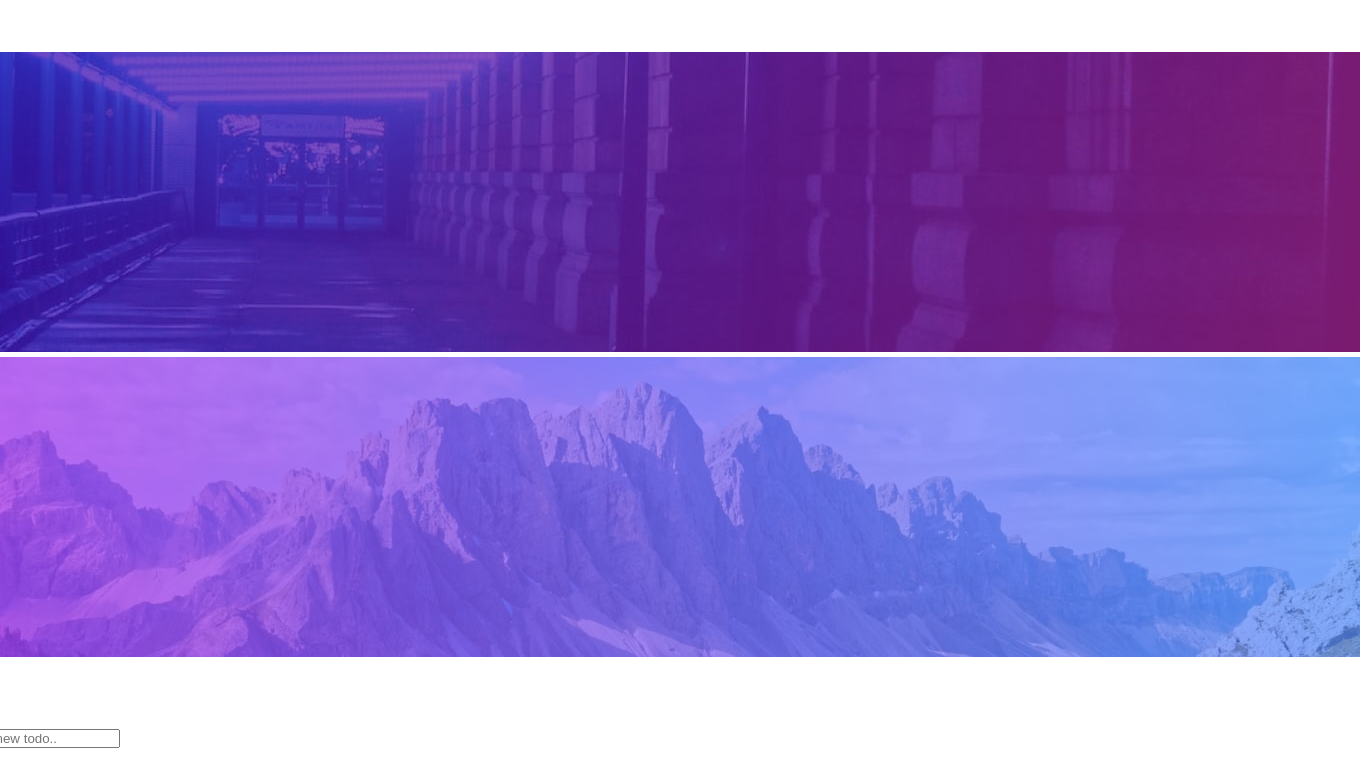
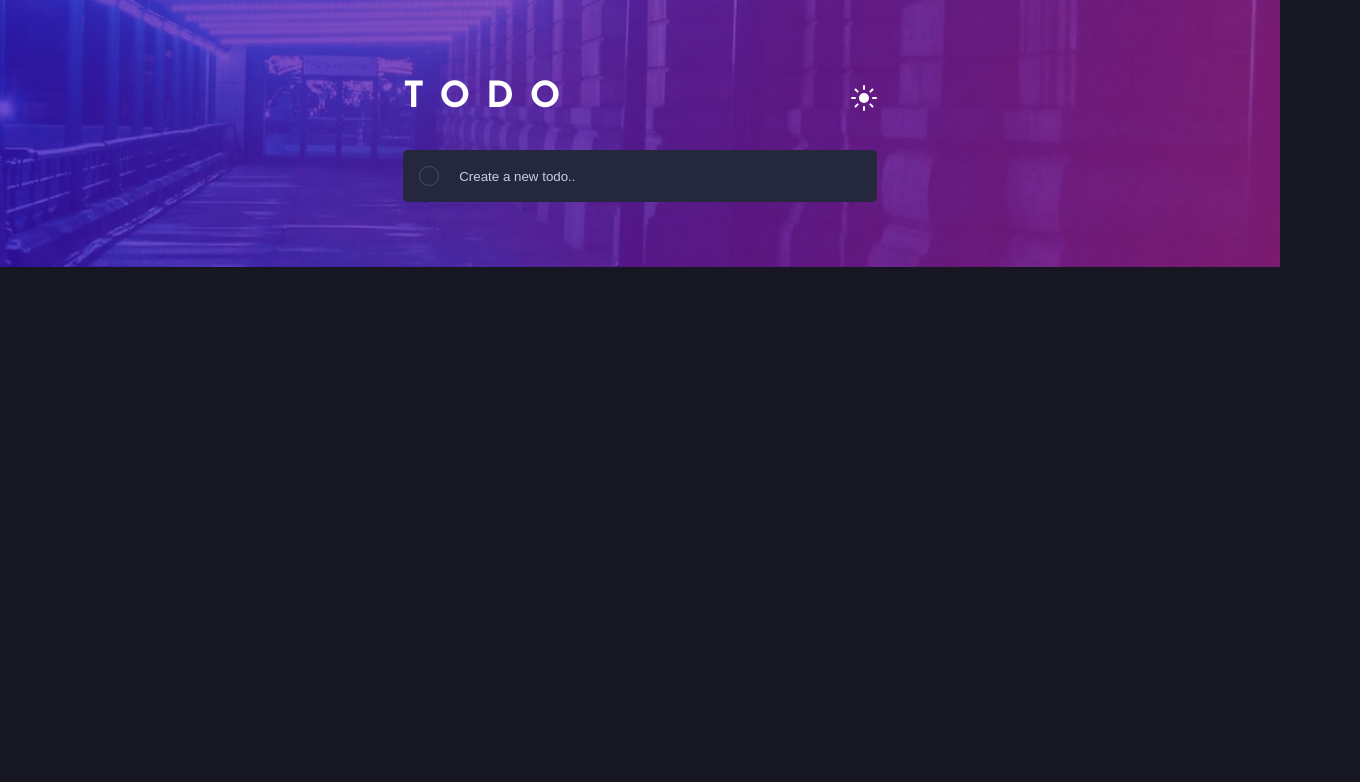
Before and after one commit to akaahl/todo-list-app, a plain HTML site: page index.html in a window 1280 px wide. Shown: the whole page, 1360 px wide, since content can reach past the window. Drawn offline with nearby package versions, Linux system fonts and the light colour scheme.

Commit message:
Second commit

```diff
--- a/index.html
+++ b/index.html
@@ -12,17 +12,17 @@
   <title>Todo app</title>
 </head>
 <body>
+  <header>
+    <img src="images/bg-desktop-dark.jpg" class="desktop-img" alt="background-img">
+    <img src="images/bg-desktop-light.jpg" class="mobile-img" alt="background-img">
+  </header>
+
   <main class="main-container">
-    <div class="img-background">
-      <img src="images/bg-desktop-dark.jpg" class="desktop-img" alt="background-img">
-      <img src="images/bg-desktop-light.jpg" class="mobile-img" alt="background-img">
-    </div>
-
-    <header>
+    <div class="header-section">
       <h1>Todo</h1>
       <img src="images/icon-sun.svg" class="day-mode" alt="color-mode-logo">
-      <img src="images/icon-moon.svg" alt="color-mode-logo">
-    </header>
+      <img src="images/icon-moon.svg" class="night-mode" alt="color-mode-logo">
+    </div>
 
     <div class="create-list">
       <input type="radio" name="radio" id="create-list-radio">
--- a/styles.css
+++ b/styles.css
@@ -27,10 +27,95 @@
 }
 
 body {
+  /* width: 100vw; */
   height: 100vh;
+  font-family: "Josefin Sans", sans-serif;
+  font-size: 18px;
+  background: var(--very-dark-blue);
+}
+
+header {
+  width: 100%;
+  height: auto;
+}
+
+header .desktop-img {
+  width: 100%;
+  height: 100%;
+  object-fit: cover;
+}
+
+header .mobile-img {
+  display: none;
+  width: 100%;
+  height: 100%;
+  object-fit: cover;
+}
+
+.main-container {
+  display: flex;
+  flex-direction: column;
+  align-items: center;
+  justify-content: space-between;
+}
+
+.main-container .header-section {
+  width: 37%;
   display: flex;
   align-items: center;
-  justify-content: center;
-  font-family: "Josefin Sans", sans-serif;
-  font-size: 18px;
+  justify-content: space-between;
+  position: absolute;
+  top: 80px;
 }
+
+.main-container .header-section h1 {
+  letter-spacing: 1rem;
+  text-transform: uppercase;
+  color: #fff;
+}
+
+.main-container .header-section img {
+  cursor: pointer;
+}
+
+.main-container .header-section .night-mode {
+  display: none;
+}
+
+.main-container .create-list {
+  padding: 1rem;
+  border-radius: 5px;
+  background: var(--very-dark-desaturated-blue);
+  width: 37%;
+  position: absolute;
+  top: 150px;
+  display: flex;
+  align-items: center;
+}
+
+.main-container .create-list input[type="radio"] {
+  appearance: none;
+  height: 20px;
+  width: 20px;
+  border-radius: 50%;
+  border: 1px solid var(--very-dark-grayish-blue);
+  outline: none;
+  cursor: pointer;
+}
+
+.main-container .create-list input[type="radio"]:hover {
+  border: 2px solid var(--check-background);
+}
+
+.main-container .create-list input[type="text"] {
+  margin-left: 20px;
+  appearance: none;
+  border: 0;
+  outline: none;
+  background: var(--very-dark-desaturated-blue);
+  color: var(--light-grayish-blue);
+}
+
+.main-container .create-list input[type="text"]::placeholder {
+  color: var(--light-grayish-blue);
+}
```
